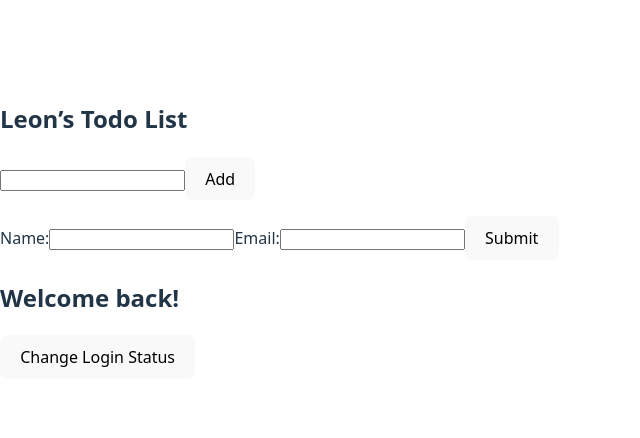
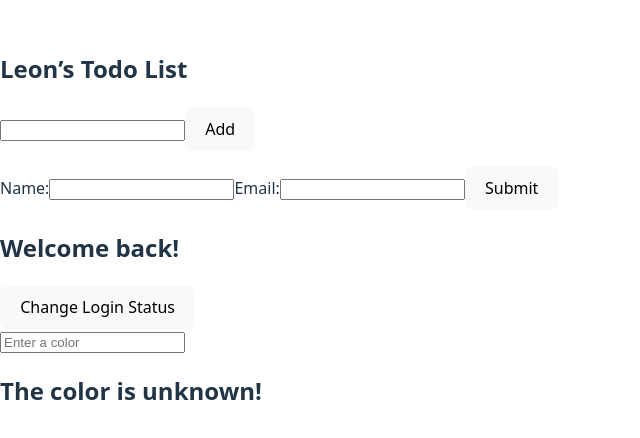
Before and after one commit to TheRealLeonZZ/react_journey, a React (Vite) app in the folder my-first-react-app/: page / in a window 1280 px wide. Shown: the part 170-608 px from the top of the page, without its empty margins (0-640 px from the left). Built offline with nearby package versions, Linux system fonts and the light colour scheme.

Commit message:
Practice lifting state up

```diff
--- a/my-first-react-app/src/App.jsx
+++ b/my-first-react-app/src/App.jsx
@@ -1,6 +1,7 @@
 import TodoApp from './components/TodoApp';
 import AlertForm from './components/AlertForm';
 import WelcomeMessage from './components/WelcomeMessage';
+import ParentColorComp from './components/ParentColorComp';
 
 function App() {
   return (
@@ -8,6 +9,7 @@ function App() {
       <TodoApp />
       <AlertForm />
       <WelcomeMessage isLoggedIn={true} />
+      <ParentColorComp />
     </div>
   );
 }
--- /dev/null
+++ b/my-first-react-app/src/components/ColorAlert.jsx
@@ -0,0 +1,7 @@
+function ColorAlert( {color} ) {
+    return (
+        <h2>The color is {color || 'unknown'}!</h2>
+    )
+}
+
+export default ColorAlert;
--- /dev/null
+++ b/my-first-react-app/src/components/ColorInput.jsx
@@ -0,0 +1,10 @@
+function ColorInput( {onColorChange} ) {
+    return (
+        <input
+            type="text"
+            placeholder="Enter a color"
+            onChange={(e) => onColorChange(e.target.value)}
+        />
+    )
+}
+export default ColorInput;
--- /dev/null
+++ b/my-first-react-app/src/components/ParentColorComp.jsx
@@ -0,0 +1,16 @@
+import { useState } from 'react';
+import ColorInput from './ColorInput';
+import ColorAlert from './ColorAlert';
+
+function ParentColorComp() {
+    const [color, setColor] = useState('');
+
+    return (
+        <div>
+            <ColorInput onColorChange={setColor} />
+            <ColorAlert color={color} />
+        </div>
+    )
+}
+
+export default ParentColorComp;
```
